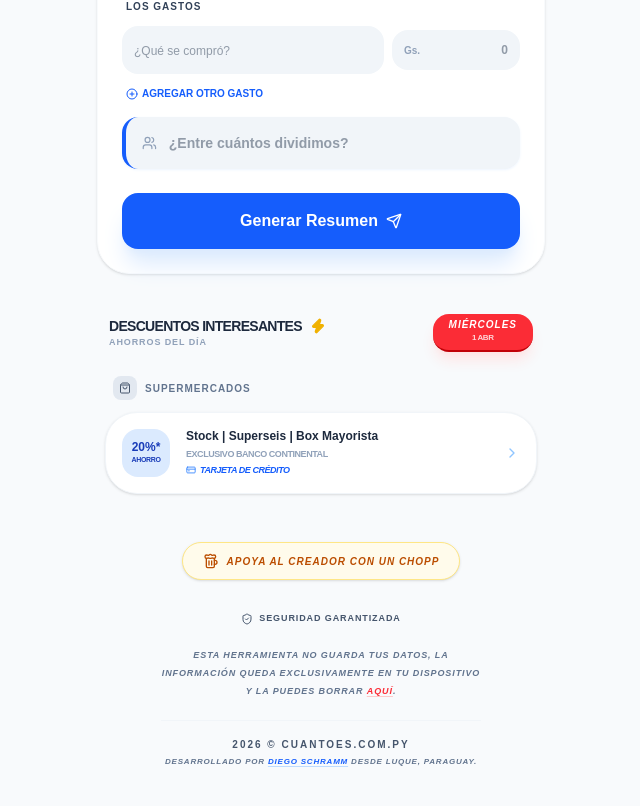
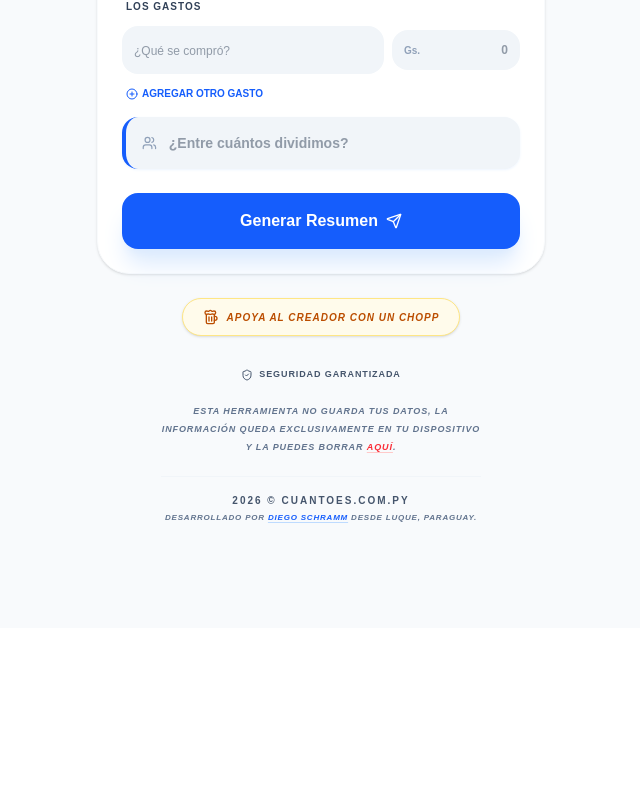
Before and after one commit to Schrammpy/cuanto-es, a Next.js app: page /divisor in a window 1280 px wide. Shown: the part 652-1458 px from the top of the page, without its empty margins (319-959 px from the left). After the commit the page ends 1280 px from the top, so only its background shows below. Built offline with nearby package versions, Linux system fonts and the light colour scheme.

Commit message:
Se deja la lista de Descuentos solo en el Landing

```diff
--- a/app/divisor/page.tsx
+++ b/app/divisor/page.tsx
@@ -1,6 +1,5 @@
 'use client';
 
-import BenefitList from '@/components/BenefitList';
 import Calculator from '@/components/Calculator';
 import Footer from '@/components/Footer';
 import { Sparkles, UserCheck, Receipt, Share2, ShieldCheck } from 'lucide-react';
@@ -44,9 +43,6 @@ export default function Home() {
         {/* COMPONENTE CALCULADORA */}
         <Calculator />
 
-        {/* LISTA DE BENEFICIOS DEL DÍA */}
-        <BenefitList />
-
         {/* FOOTER CON GRATITUD Y SEGURIDAD */}
         <Footer />
 
```
